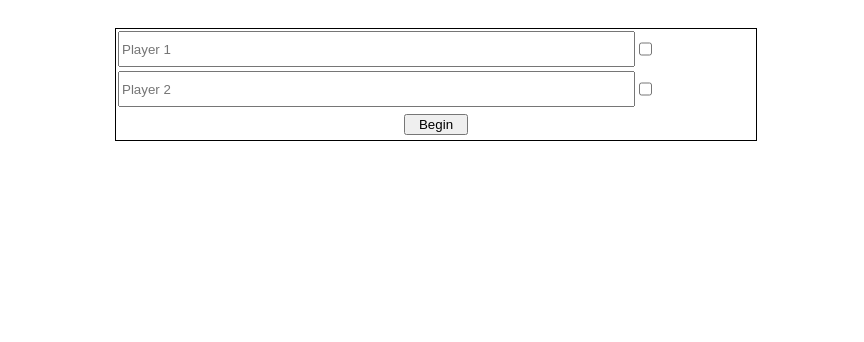
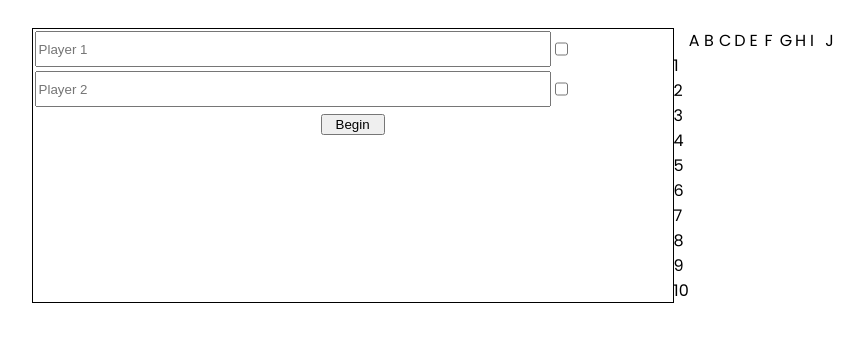
Before and after one commit to DotSnuk/battleship, a website built with webpack: page src/template.html in a window 1280 px wide. Both pictures are taken after a click on the button "Begin". Shown: the part 72-414 px from the top of the page, without its empty margins (204-1068 px from the left). Built offline with nearby package versions, Linux system fonts and the light colour scheme.

Commit message:
render very basic board

```diff
--- a/src/Gameboard.js
+++ b/src/Gameboard.js
@@ -60,6 +60,11 @@ export default class Gameboard {
     return this.listActiveShips.every(ship => ship.isSunk());
   }
 
+  getNode(x, y) {
+    const coords = Gameboard.#translateCoords([x, y]);
+    return this.board[coords[0]][coords[1]];
+  }
+
   getNodes(dir, length, startArray) {
     if (dir === 'vertical')
       return this.board[startArray[0]].slice(
--- a/src/domActions.js
+++ b/src/domActions.js
@@ -13,7 +13,7 @@ export function init() {
 }
 
 export function greeter() {
-  const cont = document.getElementById('content');
+  const content = document.getElementById('content');
   const wrapper = document.createElement('div');
   for (let i = 0; i < 2; i += 1) {
     const div = document.createElement('div');
@@ -36,7 +36,59 @@ export function greeter() {
   begin.value = 'Begin';
   begin.id = 'begin';
   wrapper.appendChild(begin);
-  cont.appendChild(wrapper);
+  content.appendChild(wrapper);
 }
 
-export function drawBoard(player) {}
+function setBoardGridStyle(id, length) {
+  // change to setGridProperty
+  const elem = document.getElementById(id);
+  elem.style.display = 'grid';
+  elem.style.setProperty('grid-template-rows', `repeat(${length}, 1fr)`);
+  elem.style.setProperty('grid-template-columns', `repeat(${length}, 1fr)`);
+}
+
+function addAxis(div, col, row) {
+  const element = div;
+  if (col === 0) {
+    element.innerText = String.fromCharCode(row + 64);
+  } else {
+    element.innerText = col;
+  }
+  return element.classList.add('axis');
+}
+
+function addClassSquare(div, col, row) {
+  console.log(`col ${col} row ${row}`);
+  if (col === 0 || row === 0) {
+    return addAxis(div, col, row);
+  }
+  const element = div;
+  element.dataset.x = String.fromCharCode(row + 64);
+  element.dataset.y = col;
+  return element.classList.add('node');
+}
+
+export function drawBoard(player) {
+  const content = document.getElementById('content');
+  const { length } = player.board.board;
+  const { board } = player;
+  const playerBoard = document.createElement('div');
+  playerBoard.id = 'playerboard';
+  content.appendChild(playerBoard);
+  setBoardGridStyle('playerboard', length + 1);
+  for (let col = 0; col < length + 1; col += 1) {
+    for (let row = 0; row < length + 1; row += 1) {
+      const square = document.createElement('div');
+      if (col !== 0 || row !== 0) addClassSquare(square, col, row);
+      if (square.classList.contains('node')) {
+        const node = board.getNode(square.dataset.x, square.dataset.y);
+        if (node.hasShip()) square.innerText = 'ship';
+      }
+      playerBoard.appendChild(square);
+      // if one of col and row is 0, I need to get the appropriate
+      // number or letter to show that on the axes.
+      //  if col is 0, i need to get row, and vice versa
+    }
+  }
+  content.appendChild(playerBoard);
+}
--- a/src/index.js
+++ b/src/index.js
@@ -20,4 +20,5 @@ begin.addEventListener('click', () => {
     const player = new Player(false, name);
     players.push(player);
   }
+  dom.drawBoard(players[0]);
 });
--- a/src/style.css
+++ b/src/style.css
@@ -46,5 +46,9 @@ input.name {
   width: 10%;
 }
 
+/* #playerboard {
+  display: grid;
+} */
+
 input[type='checkbox'] {
 }
```
Also changed, not shown: src/Gameboard.test.js (+14 -1 lines).
